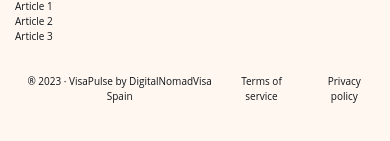
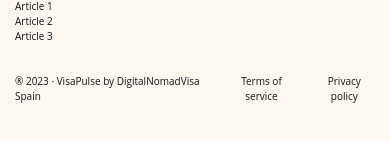
Before and after one commit to estebansant/borderamigo, a Next.js app: page /privacy-policy in a window 390 px wide. Shown: the part 1395-1536 px from the top of the page. Built offline with nearby package versions, Linux system fonts and the light colour scheme.

Commit message:
updated footer

```diff
--- a/components/Footer/Footer.jsx
+++ b/components/Footer/Footer.jsx
@@ -79,7 +79,7 @@ const Footer = () => {
 
       <div className="flex-between w-full">
         <div className="flex-center">
-          <p className="paragraph md:intro text-center text-black">
+          <p className="small-paragraph text-left text-black avg:text-center">
             ® 2023 · VisaPulse by DigitalNomadVisa Spain
           </p>
         </div>
```
